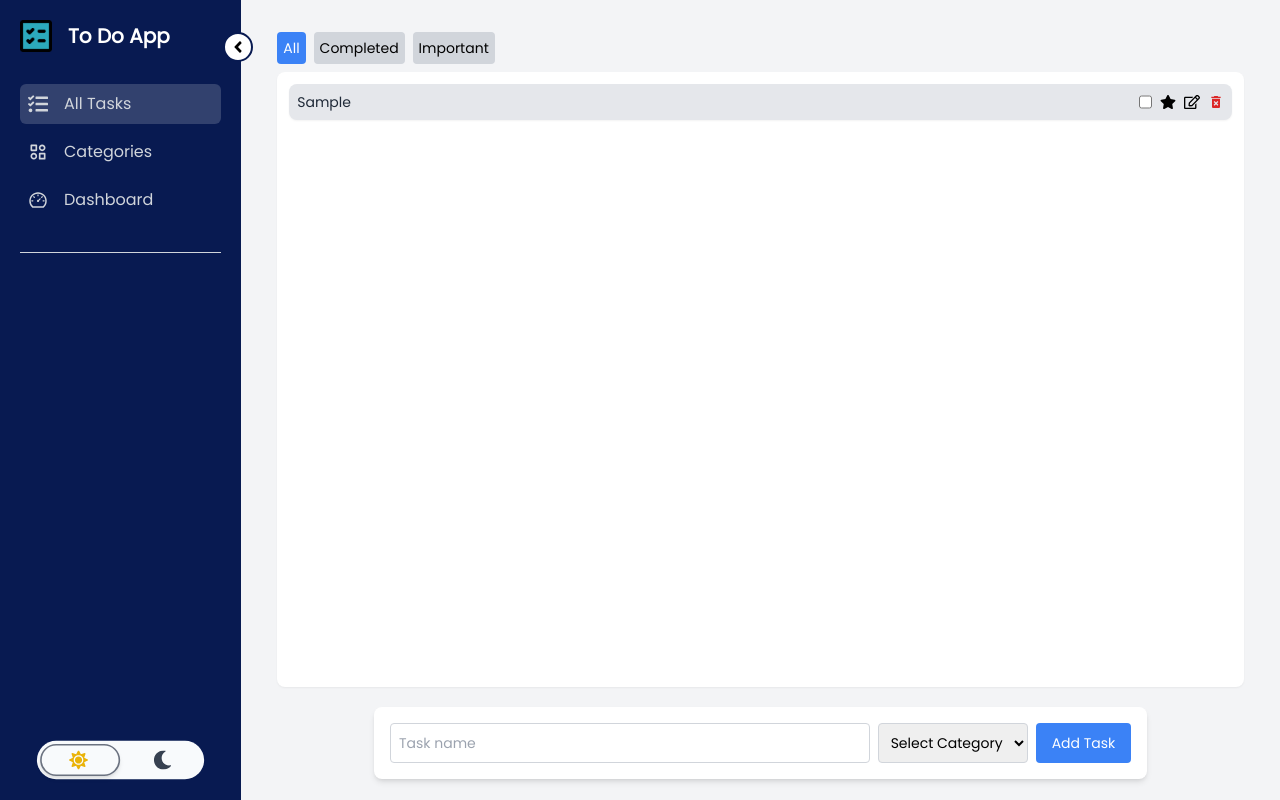
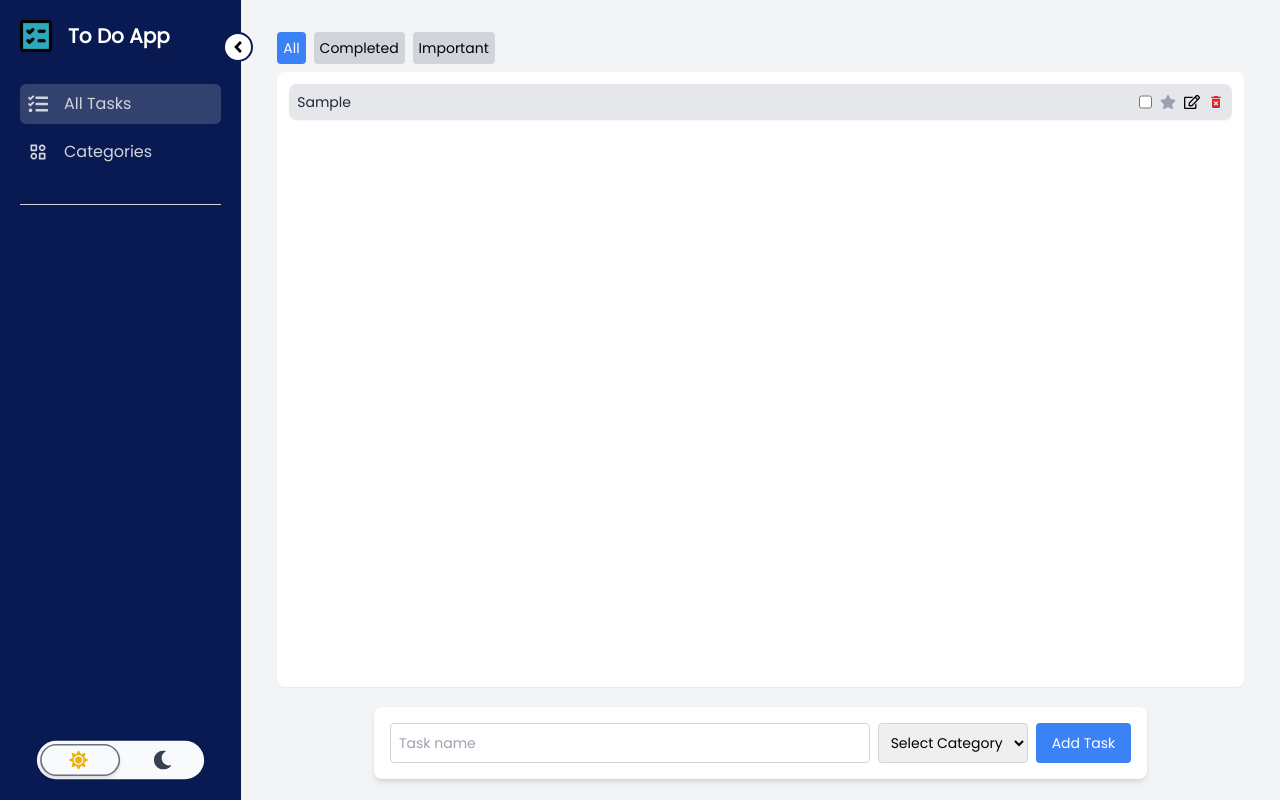
Before and after one commit to zahrabayatt/to-do-app, a React (Vite) app: page / in a window 1280 px wide. Both pictures are taken after typing "Sample" into the empty fields and a click on the button "Add Task". Built offline with nearby package versions, Linux system fonts and the light colour scheme.

Commit message:
Fix issues

```diff
--- a/src/components/NavigationMenu.tsx
+++ b/src/components/NavigationMenu.tsx
@@ -1,5 +1,4 @@
 import { FaTasks } from "react-icons/fa";
-import { AiOutlineDashboard } from "react-icons/ai";
 import { BiCategoryAlt } from "react-icons/bi";
 import NavigationLink from "./NavigationLink";
 
@@ -7,7 +6,6 @@ const NavigationMenu = () => {
   const menuItems = [
     { text: "All Tasks", to: "/", icon: FaTasks },
     { text: "Categories", to: "/categories", icon: BiCategoryAlt },
-    { text: "Dashboard", to: "/dashboard", icon: AiOutlineDashboard },
   ];
 
   return (
--- a/src/components/task/TaskDisplayMode.tsx
+++ b/src/components/task/TaskDisplayMode.tsx
@@ -29,12 +29,13 @@ const TaskDisplayMode = ({ task, onEdit }: Props) => {
           type="checkbox"
           onChange={() => toggleCompletion(task.id)}
           className="text-blue-400"
+          checked={task.isCompleted}
         ></input>
         <FaStar
           onClick={() => toggleImportance(task.id)}
           className={cn(
-            "dark:text-gray-400",
-            task.isImportant && "dark:text-red-300 text-red-300"
+            "text-gray-400",
+            task.isImportant && "text-red-300 dark:text-red-300"
           )}
         />
         <FaRegEdit onClick={onEdit} className="dark:text-gray-50" />
--- /dev/null
+++ b/src/hooks/useValidateCategoryId.ts
@@ -0,0 +1,19 @@
+import { useEffect } from "react";
+import { useNavigate } from "react-router-dom";
+import useCategoryStore from "../store/useCategoryStore";
+
+const useValidateCategoryId = (id: string | null) => {
+  const navigate = useNavigate();
+  const categories = useCategoryStore((state) => state.categories);
+
+  useEffect(() => {
+    const isValidCategoryId =
+      !id || categories.findIndex((c) => c.id === id) !== -1;
+
+    if (!isValidCategoryId) {
+      throw new Error("Invalid category ID");
+    }
+  }, [id, categories, navigate]);
+};
+
+export default useValidateCategoryId;
--- a/src/pages/TasksPage.tsx
+++ b/src/pages/TasksPage.tsx
@@ -3,9 +3,11 @@ import TaskFilter from "../components/task/TaskFilter";
 import TaskForm from "../components/task/TaskForm";
 import TaskList from "../components/task/TaskList";
 import useSelectCategory from "../hooks/useSelectCategory";
+import useValidateCategoryId from "../hooks/useValidateCategoryId";
 
 const TasksPage = () => {
   const { categoryId } = useParams<{ categoryId: string | undefined }>();
+  useValidateCategoryId(categoryId ?? null);
   useSelectCategory(categoryId ?? null);
 
   return (
```
